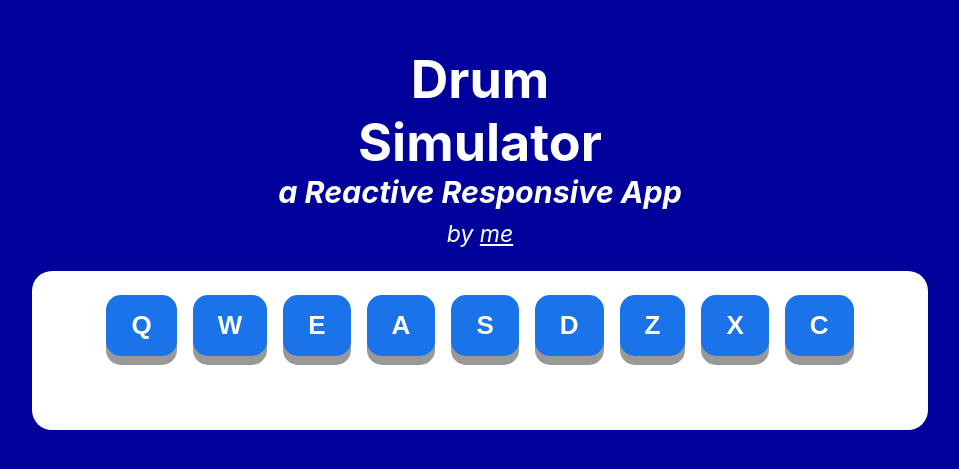
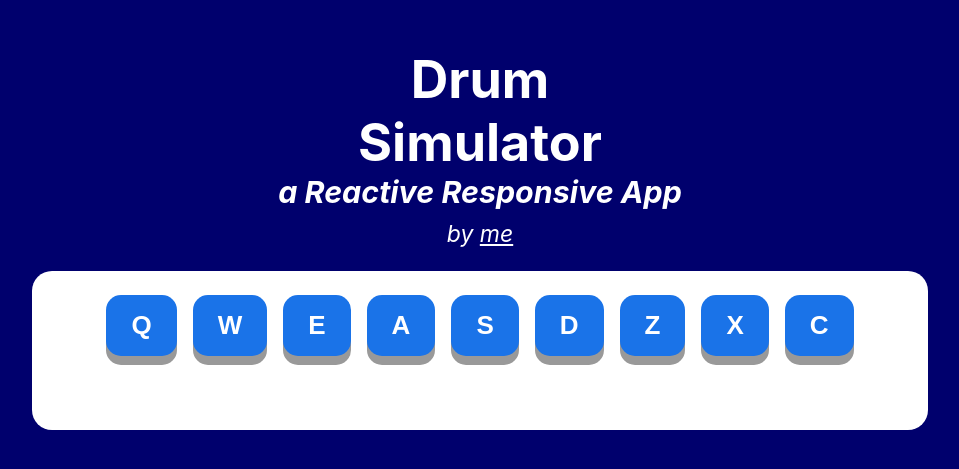
Before and after one commit to DiegoGorgazzi/drum-machine, a React (Create React App) app: page / in a window 1280 px wide. Shown: the part 171-640 px from the top of the page, without its empty margins (160-1119 px from the left). Built offline with nearby package versions, Linux system fonts and the light colour scheme.

Commit message:
Change app background to darker blue

```diff
--- a/src/App.css
+++ b/src/App.css
@@ -4,7 +4,7 @@
   flex-direction: column;
   align-items: center;
   min-height: 100vh;
-  background-color: #00009b;
+  background-color: #00006d;
   text-align: center;
   font-size: calc(10px + 2vmin);
 }
```
